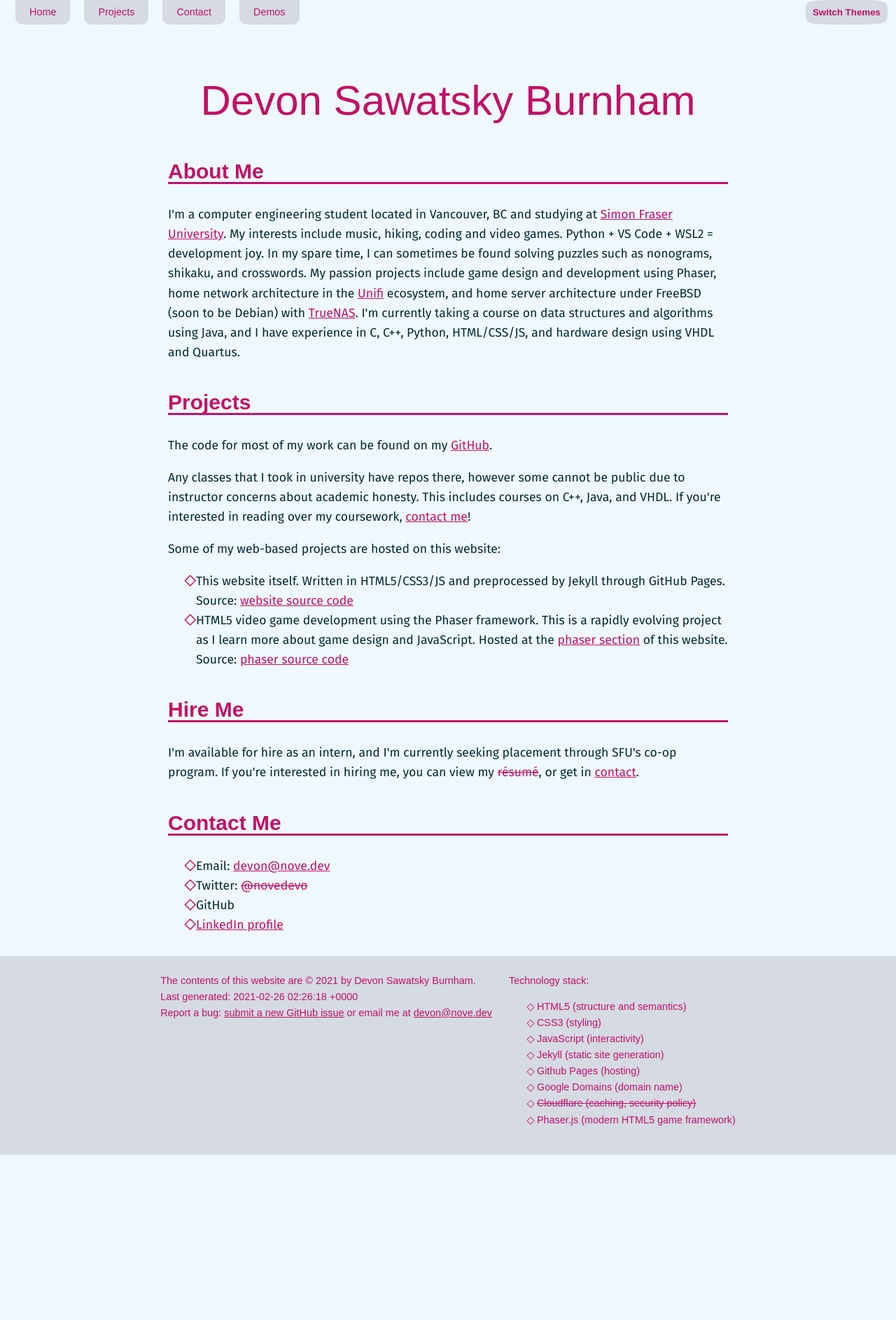
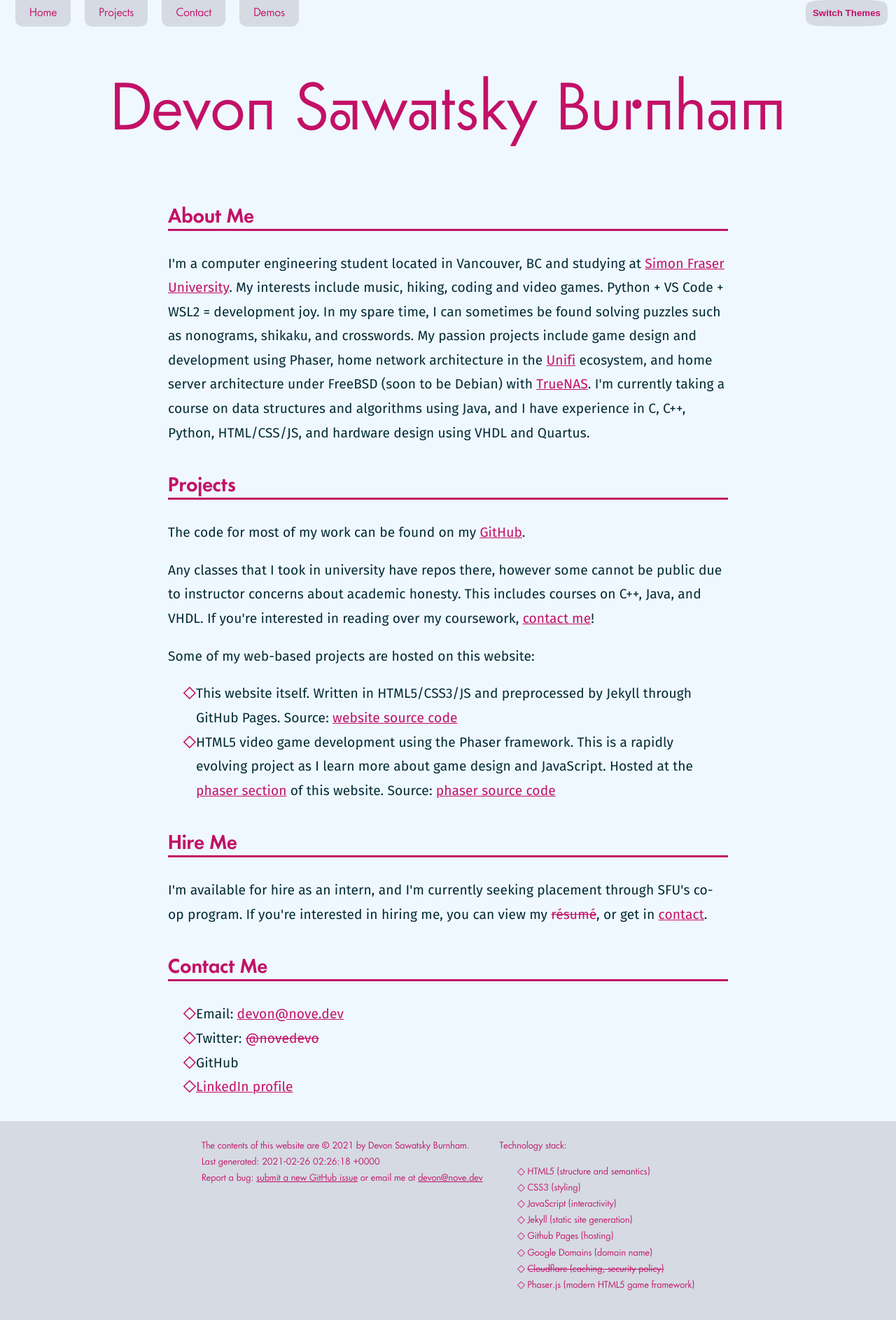
Before and after one commit to novedevo/nove.dev, a Jekyll site: the page built from index.html, in a window 1280 px wide. Shown: the whole page at 70% size. Built offline with Jekyll 4.4.1, drawn with Linux system fonts in a browser that asks for light colours; some web fonts are replaced; before the commit the page ends 1650 px from its top, so only the background shows below that.

Commit message:
alternate glyphs, improved responsivity

```diff
--- a/_layouts/default.html
+++ b/_layouts/default.html
@@ -5,6 +5,7 @@ layout: base
 {% include nav.html %}
 
 <div class="content">
+    {{ page.header }}
     <main>
     {{ content }}
     </main>
--- a/index.html
+++ b/index.html
@@ -1,11 +1,11 @@
 ---
 layout: default
 title: Devon Sawatsky Burnham
+header: <h1 id="home" class=ss03>Devo<span class=ss01>n</span> Sawatsky Bu<span class=ss01>rn</span>ha<span class=ss01>m</span></h1>
 description: "Devon's personal website, featuring a selection of their coding projects and development experiments."
 permalink: /
 ---
 
-    <h1 id="home">Devon Sawatsky Burnham</h1>
     <h2 id="about">About Me</h2>
     <hr>
     <p>I'm a computer engineering student located in Vancouver, BC and studying at <a href="https://sfu.ca/"
--- a/styles.css
+++ b/styles.css
@@ -1,14 +1,15 @@
 @font-face {
-    font-family: 'Futura';
-    src: local(Futura), url("fonts/FuturaLT.ttf");
+    font-family: 'Architype Renner';
+    src: local('Architype Renner'), url("fonts/ArchitypeRenner-Regular.otf");
     font-display: swap;
+    /* font-variant-alternates: character-variant('a'1); */
 }
 
 @font-face {
-    font-family: 'Futura';
-    src: local("Futura-Bold"), url("fonts/FuturaLT-Bold.ttf");
+    font-family: 'Architype Renner';
+    src: local('Architype Renner Demi'), url("fonts/ArchitypeRenner-Demi.otf");
+    font-display: swap;
     font-weight: 700;
-    font-display: swap;
 }
 
 p {
@@ -38,8 +39,15 @@ body {
 }
 
 h1, h2, h3, nav, footer, .top-bar {
-    font-family: Futura, "Proxima Nova", "Century Gothic", sans-serif;
+    font-family: 'Architype Renner';
     color: var(--accent-color);
+}
+
+.ss01 {
+    font-feature-settings:"ss01";
+}
+.ss03 {
+    font-feature-settings:"ss03";
 }
 
 code {
@@ -54,15 +62,16 @@ code {
 
 main>p, main>ul, aside {
     font-family: "Fira Sans", Fira, Inter, Helvetica, Arial, sans-serif;
-    line-height: 1.6;
-    font-size: 1.1rem;
+    line-height: 1.8;
+    font-size: 1.2rem;
     color: var(--text-color);
+    letter-spacing: 0.1px;
 }
 
 h1 {
     font-weight: normal;
-    font-size: 60px;
-    margin: 50px auto;
+    font-size: 100px;
+    margin: 50px auto 20px;
     text-align: center;
 }
 
@@ -130,7 +139,7 @@ body {
     height: 100%;
 }
 
-.content {
+main {
     max-width: 800px;
     margin: 0 auto;
     padding: 12px
@@ -143,7 +152,7 @@ body {
     padding: 12px;
     padding-top: 0px;
     line-height: 1;
-    font-size: 0.9rem;
+    font-size: 1.1rem;
 }
 
 nav {
@@ -223,19 +232,14 @@ footer {
     margin: 12px;
 }
 
-@media only screen and (max-width: 400px) {
-    .top-bar>button>svg {
-        display: block;
-    }
-    .top-bar>button>.switch-themes {
-        display: none;
-    }
-    .notfound-header {
-        font-size: 100px;
+@media only screen and (max-width: 1100px) {
+    h1 {
+        font-size: 60px;
     }
 }
 
-@media only screen and (max-width: 568px) {
+
+@media only screen and (max-width: 600px) {
     .content {
         hyphens: auto;
     }
@@ -257,13 +261,26 @@ footer {
         border-bottom-right-radius: 10px;
     }
     h1 {
-        margin: 25px auto;
+        margin: 25px auto -30px;
         font-size: 35px;
     }
     footer {
         display: block;
     }
 }
+
+@media only screen and (max-width: 400px) {
+    .top-bar>button>svg {
+        display: block;
+    }
+    .top-bar>button>.switch-themes {
+        display: none;
+    }
+    .notfound-header {
+        font-size: 100px;
+    }
+}
+
 
 /* Stickifying the footer */
 
```
